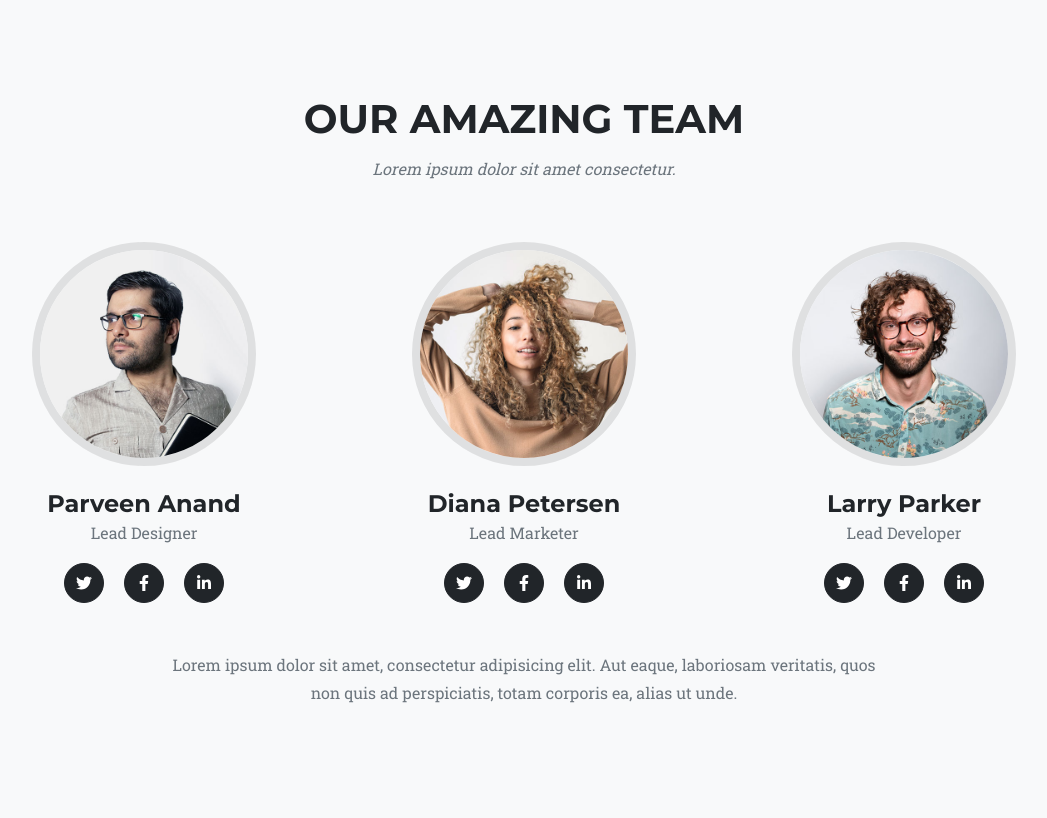
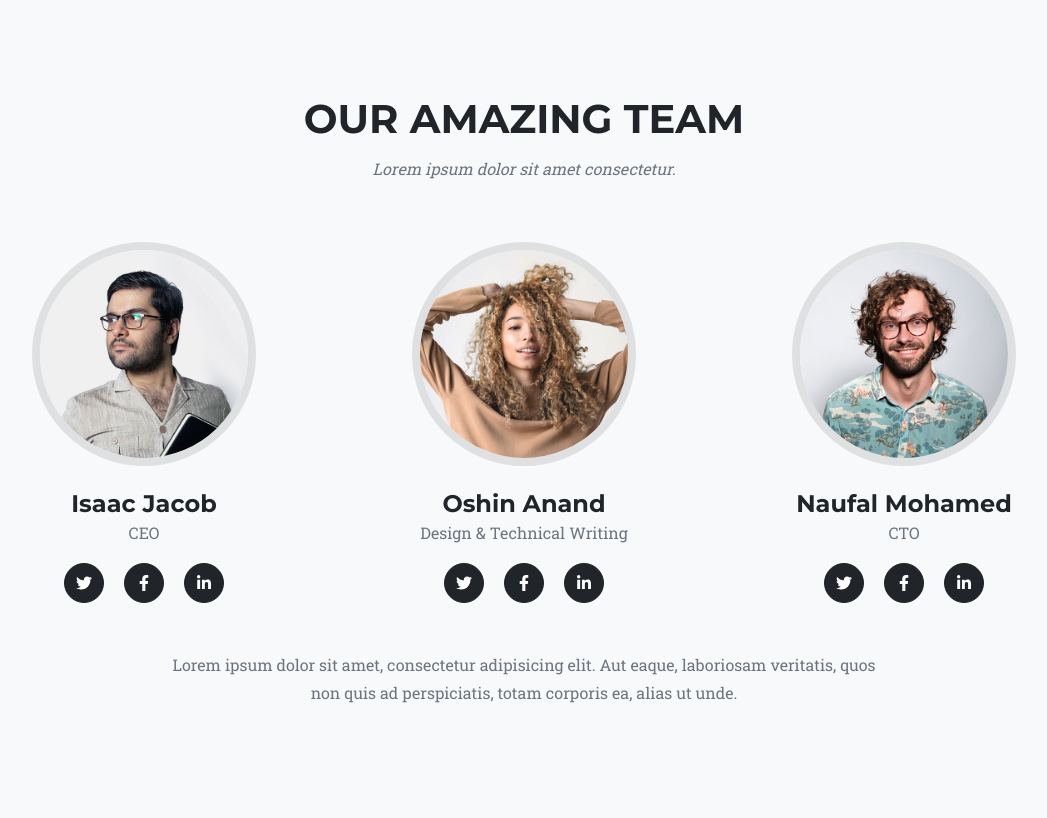
Before and after one commit to naufalmohamed/pft2, a Flask app: page / in a window 1280 px wide. Shown: the part 3380-4198 px from the top of the page, without its empty margins (116-1163 px from the left). Run offline with Flask 2, Linux system fonts and the light colour scheme; some libraries are stand-ins or nearby versions.

Commit message:
updates team info

```diff
--- a/templates/index2.html
+++ b/templates/index2.html
@@ -153,8 +153,8 @@
                     <div class="col-lg-4">
                         <div class="team-member">
                             <img class="mx-auto rounded-circle" src="static/assets/img/team/1.jpg" alt="..." />
-                            <h4>Parveen Anand</h4>
-                            <p class="text-muted">Lead Designer</p>
+                            <h4>Isaac Jacob</h4>
+                            <p class="text-muted">CEO</p>
                             <a class="btn btn-dark btn-social mx-2" href="#!"><i class="fab fa-twitter"></i></a>
                             <a class="btn btn-dark btn-social mx-2" href="#!"><i class="fab fa-facebook-f"></i></a>
                             <a class="btn btn-dark btn-social mx-2" href="#!"><i class="fab fa-linkedin-in"></i></a>
@@ -163,8 +163,8 @@
                     <div class="col-lg-4">
                         <div class="team-member">
                             <img class="mx-auto rounded-circle" src="static/assets/img/team/2.jpg" alt="..." />
-                            <h4>Diana Petersen</h4>
-                            <p class="text-muted">Lead Marketer</p>
+                            <h4>Oshin Anand</h4>
+                            <p class="text-muted">Design & Technical Writing</p>
                             <a class="btn btn-dark btn-social mx-2" href="#!"><i class="fab fa-twitter"></i></a>
                             <a class="btn btn-dark btn-social mx-2" href="#!"><i class="fab fa-facebook-f"></i></a>
                             <a class="btn btn-dark btn-social mx-2" href="#!"><i class="fab fa-linkedin-in"></i></a>
@@ -173,8 +173,8 @@
                     <div class="col-lg-4">
                         <div class="team-member">
                             <img class="mx-auto rounded-circle" src="static/assets/img/team/3.jpg" alt="..." />
-                            <h4>Larry Parker</h4>
-                            <p class="text-muted">Lead Developer</p>
+                            <h4>Naufal Mohamed</h4>
+                            <p class="text-muted">CTO</p>
                             <a class="btn btn-dark btn-social mx-2" href="#!"><i class="fab fa-twitter"></i></a>
                             <a class="btn btn-dark btn-social mx-2" href="#!"><i class="fab fa-facebook-f"></i></a>
                             <a class="btn btn-dark btn-social mx-2" href="#!"><i class="fab fa-linkedin-in"></i></a>
```
